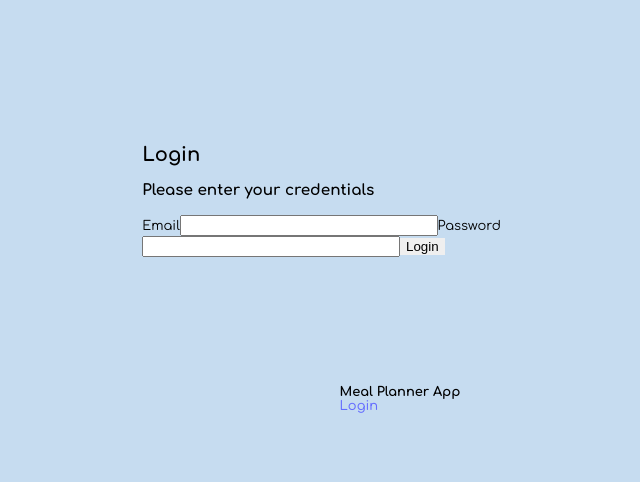
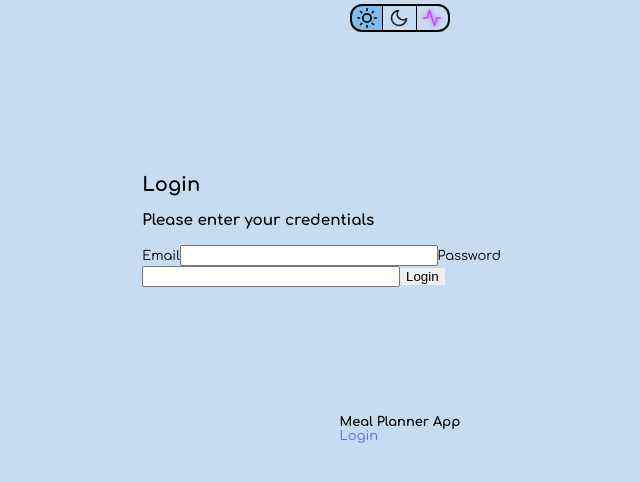
Before and after one commit to Domahawk/mealplanr_fend, a Vue app: page /login in a window 1280 px wide. Shown: the top 482 px of the page, without its empty margins (240-880 px from the left). Built offline with nearby package versions, Linux system fonts and the light colour scheme; no server answers.

Commit message:
Add color mode switcher

```diff
--- a/index.html
+++ b/index.html
@@ -1,5 +1,5 @@
 <!doctype html>
-<html lang="en">
+<html id="root" lang="en" color-mode="light">
   <head>
     <meta charset="UTF-8" />
     <link rel="icon" type="image/svg+xml" href="/icon.svg" />
--- a/src/App.vue
+++ b/src/App.vue
@@ -1,11 +1,19 @@
 <script setup lang="ts">
 import Footer from "./components/Footer.vue";
 import Navigation from "./components/Navigation.vue";
+import useTheme from "@/composables/useTheme.ts"
+import {onMounted} from "vue";
+import ColorModeSwitcher from "@/components/Buttons/ColorModeSwitcher.vue";
+
+const {initTheme} = useTheme();
+
+onMounted(initTheme);
 </script>
 
 <template>
   <main>
     <section class="main-app-section">
+      <ColorModeSwitcher />
       <router-view/>
       <Navigation />
     </section>
--- a/src/assets/styles/root.css
+++ b/src/assets/styles/root.css
@@ -1,5 +1,5 @@
 @import url('https://fonts.googleapis.com/css2?family=Comfortaa:wght@300..700&display=swap');
-:root {
+:root[color-mode="light"] {
     --primary: #fff;
     --background: #C6DCF0;
     --container-bg: #DBEEFF;
@@ -12,6 +12,7 @@
     --info-color: #3D9CE0;
     --safe-color: #4cc14e;
     --danger-color: #E03D3D;
+    --active: #3D9CE07F;
 
     font-family: Comfortaa, sans-serif;
     font-size: 13px;
@@ -24,3 +25,57 @@
     -webkit-font-smoothing: antialiased;
     -moz-osx-font-smoothing: grayscale;
 }
+
+:root[color-mode="dark"] {
+    --primary: #fff;
+    --background: #151515;
+    --container-bg: #171717;
+    --border-color: #000000;
+    --text-color: #000000;
+    --heading-color: #ffffff;
+    --link-color: #ff9800;
+    --link-hover-color: #ff5722;
+    --disabled-button-color: #5a5a5a;
+    --info-color: #3D9CE0;
+    --safe-color: #4cc14e;
+    --danger-color: #E03D3D;
+    --active: #3D9CE07F;
+
+    font-family: Comfortaa, sans-serif;
+    font-size: 13px;
+
+    color-scheme: light dark;
+    color: rgba(255, 255, 255, 0.87);
+
+    font-synthesis: none;
+    text-rendering: optimizeLegibility;
+    -webkit-font-smoothing: antialiased;
+    -moz-osx-font-smoothing: grayscale;
+}
+
+:root[color-mode="neon"] {
+    --primary: #fff;
+    --background: #151515;
+    --container-bg: #171717;
+    --border-color: #000000;
+    --text-color: #000000;
+    --heading-color: #ffffff;
+    --link-color: #ff9800;
+    --link-hover-color: #ff5722;
+    --disabled-button-color: #5a5a5a;
+    --info-color: #3D9CE0;
+    --safe-color: #4cc14e;
+    --danger-color: #E03D3D;
+    --active: #3D9CE07F;
+
+    font-family: Comfortaa, sans-serif;
+    font-size: 13px;
+
+    color-scheme: light dark;
+    color: rgba(255, 255, 255, 0.87);
+
+    font-synthesis: none;
+    text-rendering: optimizeLegibility;
+    -webkit-font-smoothing: antialiased;
+    -moz-osx-font-smoothing: grayscale;
+}
--- /dev/null
+++ b/src/components/Buttons/ColorModeSwitcher.vue
@@ -0,0 +1,120 @@
+<script setup lang="ts">
+import useTheme from "@/composables/useTheme.ts";
+
+const {theme, toggleTheme} = useTheme();
+
+const isActive = (icon: string): string => {
+  if (icon === theme.value) {
+    return 'active'
+  }
+
+  return '';
+};
+
+</script>
+
+<template>
+  <section class="color-mode-switcher">
+    <div class="light-mode" :class="isActive('light')" @click="toggleTheme('light')">
+      <svg xmlns="http://www.w3.org/2000/svg"
+           width="20" height="20"
+           viewBox="0 0 24 24"
+           fill="none"
+           stroke="currentColor"
+           stroke-width="2"
+           stroke-linecap="round"
+           stroke-linejoin="round"
+           class="feather feather-sun"
+      >
+        <circle cx="12" cy="12" r="5"></circle>
+        <line x1="12" y1="1" x2="12" y2="3"></line>
+        <line x1="12" y1="21" x2="12" y2="23"></line>
+        <line x1="4.22" y1="4.22" x2="5.64" y2="5.64"></line>
+        <line x1="18.36" y1="18.36" x2="19.78" y2="19.78"></line>
+        <line x1="1" y1="12" x2="3" y2="12"></line>
+        <line x1="21" y1="12" x2="23" y2="12"></line>
+        <line x1="4.22" y1="19.78" x2="5.64" y2="18.36"></line>
+        <line x1="18.36" y1="5.64" x2="19.78" y2="4.22"></line>
+      </svg>
+    </div>
+
+    <div class="dark-mode" :class="isActive('dark')" @click="toggleTheme('dark')">
+      <svg xmlns="http://www.w3.org/2000/svg"
+           width="20" height="20"
+           viewBox="0 0 24 24"
+           fill="none"
+           stroke="currentColor"
+           stroke-width="2"
+           stroke-linecap="round"
+           stroke-linejoin="round"
+           class="feather feather-moon"
+      >
+        <path d="M21 12.79A9 9 0 1 1 11.21 3 7 7 0 0 0 21 12.79z"></path>
+      </svg>
+    </div>
+
+    <div class="neon-mode" :class="isActive('neon')" @click="toggleTheme('neon')">
+      <svg xmlns="http://www.w3.org/2000/svg"
+           width="20" height="20"
+           viewBox="0 0 24 24"
+           fill="none"
+           stroke="currentColor"
+           stroke-width="2"
+           stroke-linecap="round"
+           stroke-linejoin="round"
+           class="feather feather-activity glow"
+      >
+        <polyline points="22 12 18 12 15 21 9 3 6 12 2 12"></polyline>
+      </svg>
+    </div>
+  </section>
+</template>
+
+<style scoped>
+.color-mode-switcher {
+  display: flex;
+  align-items: center;
+  width: 100px;
+  height: 25px;
+  margin-top: 5px;
+}
+
+.light-mode {
+  border: 2px solid var(--border-color);
+  border-right: 1px solid var(--border-color);
+  border-radius: 12px 0 0 12px;
+  width: 33.3%;
+}
+
+.dark-mode {
+  color: #1e1e1e;
+  border: 2px solid var(--border-color);
+  border-right: 1px solid var(--border-color);
+  border-left: none;
+  width: 33.3%;
+}
+
+.neon-mode {
+  border: 2px solid var(--border-color);
+  border-left: none;
+  border-radius: 0 12px 12px 0;
+  width: 33.3%;
+}
+
+.neon-mode, .dark-mode, .light-mode {
+  display: flex;
+  align-items: center;
+  justify-content: center;
+  padding: 2px;
+}
+
+.glow {
+  color: #ce4aff;
+  filter: drop-shadow(0 0 2px #ce4aff); /* Yellow glow */
+}
+
+.active {
+  background: var(--active);
+}
+
+</style>
--- /dev/null
+++ b/src/composables/useTheme.ts
@@ -0,0 +1,27 @@
+import {ref} from "vue";
+
+export default function useTheme() {
+
+    const theme = ref('light');
+
+    const toggleTheme = (newTheme: 'light' | 'dark' | 'neon') => {
+        console.log(newTheme);
+
+        theme.value = newTheme;
+        let htmlElement = document.getElementById('root');
+        htmlElement?.setAttribute('color-mode', theme.value);
+        localStorage.setItem('theme', theme.value);
+    }
+
+    // Initialize theme from local storage or system preference
+    function initTheme() {
+        const storedTheme = localStorage.getItem('theme');
+        if (storedTheme) {
+            theme.value = storedTheme;
+        }
+
+        document.documentElement.setAttribute('color-mode', theme.value);
+    }
+
+    return { theme, toggleTheme, initTheme };
+}
```
